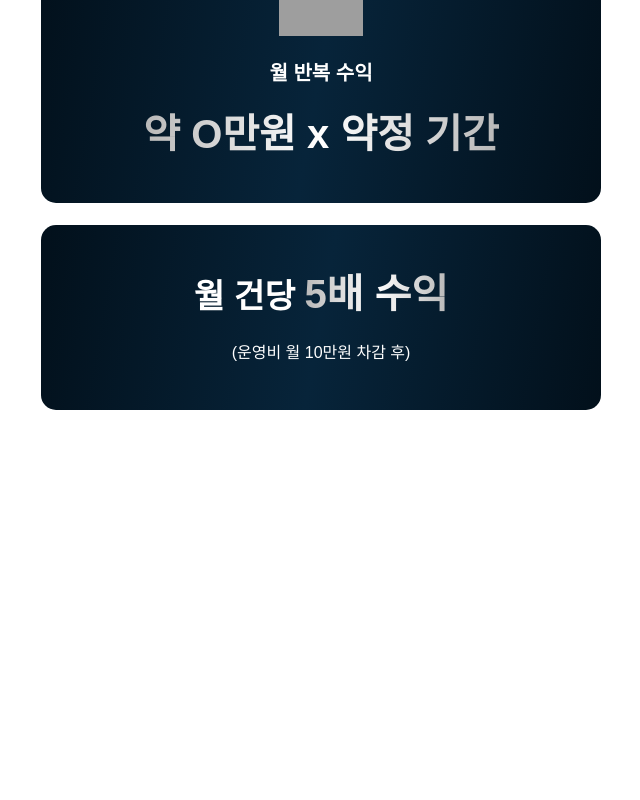
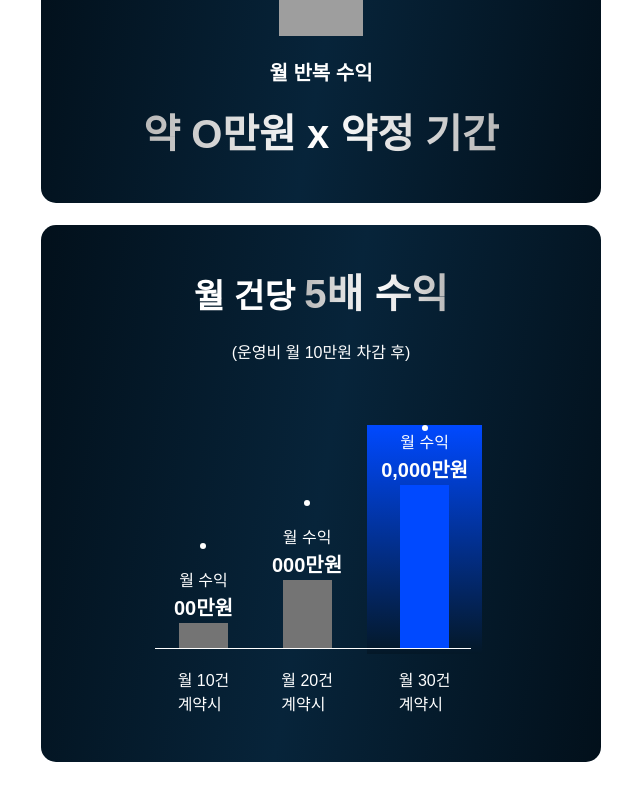
Before and after one commit to soohyun-bae/openx_samsung_rental, a React (Vite) app: page / in a window 1280 px wide. Shown: the part 3655-4455 px from the top of the page, without its empty margins (319-959 px from the left). Before the commit the page ends 4245 px from the top, so only its background shows below. Built offline with nearby package versions, Linux system fonts and the light colour scheme; grey boxes are pictures that could not be loaded.

Commit message:
중간 커밋

```diff
--- /dev/null
+++ b/src/components/RevenueGraph.jsx
@@ -0,0 +1,57 @@
+export const RevenueGraph = () => {
+  return (
+    <div>
+      <div>
+        <div className="relative flex h-[330px] items-end gap-[39px] px-[11px]">
+          <div className="flex flex-col items-center gap-[20px]">
+            <div className="h-[6px] w-[6px] rounded-full bg-white" />
+            <div className="flex flex-col items-center">
+              <p className="text-[16px] font-light text-white">월 수익</p>
+              <p className="text-[20px] font-semibold text-white">00만원</p>
+              <div className="h-[26px] w-[49px] bg-[#747474]" />
+            </div>
+            <p className="text-[16px] font-light text-white">
+              월 10건 <br />
+              계약시
+            </p>
+          </div>
+          <div className="flex flex-col items-center gap-[20px]">
+            <div className="h-[6px] w-[6px] rounded-full bg-white" />
+            <div className="flex flex-col items-center">
+              <p className="text-[16px] font-light text-white">월 수익</p>
+              <p className="text-[20px] font-semibold text-white">000만원</p>
+              <div className="h-[69px] w-[49px] bg-[#747474]" />
+            </div>
+            <p className="text-[16px] font-light text-white">
+              월 20건 <br />
+              계약시
+            </p>
+          </div>
+          <div className="flex flex-col items-center gap-[20px]">
+            <div className="relative flex flex-col items-center">
+              <div
+                className="absolute h-[229px] w-[115px] bg-[linear-gradient(180deg,#0049FF_0%,#041827_100%)]"
+                style={{
+                  clipPath:
+                    "polygon(50% 0%, 100% 18%, 100% 100%, 0% 100%, 0% 18%)",
+                }}
+              />
+              <div className="absolute h-[229px] w-[115px] bg-[linear-gradient(180deg,#0049FF_0%,#041827_100%)]" />
+              <div className="z-1 h-[6px] w-[6px] rounded-full bg-white" />
+              <p className="z-1 text-[16px] font-light text-white">월 수익</p>
+              <p className="z-1 text-[20px] font-semibold text-white">
+                0,000만원
+              </p>
+              <div className="z-1 h-[164px] w-[49px] bg-[#0049FF]" />
+            </div>
+            <p className="text-[16px] font-light text-white">
+              월 30건 <br />
+              계약시
+            </p>
+          </div>
+          <div className="absolute bottom-[68px] left-[-8px] z-1 h-px w-full bg-white" />
+        </div>
+      </div>
+    </div>
+  );
+};
--- a/src/components/RevenueStructureCard.jsx
+++ b/src/components/RevenueStructureCard.jsx
@@ -1,50 +1,96 @@
+import { RevenueGraph } from "./RevenueGraph.jsx";
+
 export const RevenueStructureCard = () => {
   return (
     <div className="flex flex-col gap-5.5">
       {/* 1 */}
-      <div className="relative bg-[linear-gradient(100deg,#02101B_0%,#07243A_50%,#02101B_100%)] rounded-[15px] flex-row-center">
-          <div className="absolute inset-0 overflow-hidden">
-            <img src="https://res.cloudinary.com/dnigvhehc/image/upload/v1776833433/money-1_mx2lwr.png" className="absolute w-[10vw] top-[25%] right-[31%] opacity-80 md:w-[5vw] md:top-[25%] md:right-[15%] lg:w-[4vw]" />
-            <img src="https://res.cloudinary.com/dnigvhehc/image/upload/v1776833434/money-2_lru4ma.png" className="absolute w-[10vw] top-[30%] right-[5%] opacity-80 md:w-[5vw] md:top-[25%] md:right-[3%] lg:w-[4vw]" />
-            <img src="https://res.cloudinary.com/dnigvhehc/image/upload/v1776833434/money-3_dxpopq.png" className="absolute w-[10vw] top-[45%] right-[25%] opacity-80 md:w-[5vw] md:top-[45%] md:right-[10%] md:opacity-100 lg:w-[4vw]" />
-            <img src="https://res.cloudinary.com/dnigvhehc/image/upload/v1776833434/money-4_mmxemn.png" className="absolute w-[10vw] top-[85%] right-[40%] opacity-80 md:w-[5vw] md:top-[65%] md:right-[22%] md:opacity-100 lg:w-[4vw]" />
-            <img src="https://res.cloudinary.com/dnigvhehc/image/upload/v1776833435/money-5_wnres8.png" className="absolute w-[10vw] top-[65%] right-[20%] opacity-60 md:w-[5vw] md:top-[65%] md:right-[10%] md:opacity-100 lg:w-[4vw]" />
-            <img src="https://res.cloudinary.com/dnigvhehc/image/upload/v1776833435/money-6_c7azwp.png" className="absolute w-[9vw] top-[60%] right-[2%] opacity-70 md:w-[5vw] md:top-[60%] md:right-[0%] md:opacity-100 lg:w-[3vw]" />
-            <img src="https://res.cloudinary.com/dnigvhehc/image/upload/v1776836071/money-7_j2uo69.png" className="hidden absolute w-[9vw] md:block md:w-[5vw] md:top-[95%] md:right-[25%] md:opacity-40 lg:w-[4vw]" />
-            <img src="https://res.cloudinary.com/dnigvhehc/image/upload/v1776835401/money-8_cevk58.png" className="absolute w-[9vw] top-[85%] right-[20%] opacity-70 md:w-[5vw] md:top-[93%] md:right-[10%] md:opacity-100 lg:w-[4vw] lg:top-[90%]" />
-            <img src="https://res.cloudinary.com/dnigvhehc/image/upload/v1776833437/money-9_gplpes.png" className="absolute w-[9vw] top-[85%] right-[0%] opacity-70 md:w-[5vw] md:opacity-100 lg:w-[3vw]" />
-          </div>
+      <div className="flex-row-center relative rounded-[15px] bg-[linear-gradient(100deg,#02101B_0%,#07243A_50%,#02101B_100%)]">
+        <div className="absolute inset-0 overflow-hidden">
+          <img
+            src="https://res.cloudinary.com/dnigvhehc/image/upload/v1776833433/money-1_mx2lwr.png"
+            className="absolute top-[25%] right-[31%] w-[10vw] opacity-80 md:top-[25%] md:right-[15%] md:w-[5vw] lg:w-[4vw]"
+          />
+          <img
+            src="https://res.cloudinary.com/dnigvhehc/image/upload/v1776833434/money-2_lru4ma.png"
+            className="absolute top-[30%] right-[5%] w-[10vw] opacity-80 md:top-[25%] md:right-[3%] md:w-[5vw] lg:w-[4vw]"
+          />
+          <img
+            src="https://res.cloudinary.com/dnigvhehc/image/upload/v1776833434/money-3_dxpopq.png"
+            className="absolute top-[45%] right-[25%] w-[10vw] opacity-80 md:top-[45%] md:right-[10%] md:w-[5vw] md:opacity-100 lg:w-[4vw]"
+          />
+          <img
+            src="https://res.cloudinary.com/dnigvhehc/image/upload/v1776833434/money-4_mmxemn.png"
+            className="absolute top-[85%] right-[40%] w-[10vw] opacity-80 md:top-[65%] md:right-[22%] md:w-[5vw] md:opacity-100 lg:w-[4vw]"
+          />
+          <img
+            src="https://res.cloudinary.com/dnigvhehc/image/upload/v1776833435/money-5_wnres8.png"
+            className="absolute top-[65%] right-[20%] w-[10vw] opacity-60 md:top-[65%] md:right-[10%] md:w-[5vw] md:opacity-100 lg:w-[4vw]"
+          />
+          <img
+            src="https://res.cloudinary.com/dnigvhehc/image/upload/v1776833435/money-6_c7azwp.png"
+            className="absolute top-[60%] right-[2%] w-[9vw] opacity-70 md:top-[60%] md:right-[0%] md:w-[5vw] md:opacity-100 lg:w-[3vw]"
+          />
+          <img
+            src="https://res.cloudinary.com/dnigvhehc/image/upload/v1776836071/money-7_j2uo69.png"
+            className="absolute hidden w-[9vw] md:top-[95%] md:right-[25%] md:block md:w-[5vw] md:opacity-40 lg:w-[4vw]"
+          />
+          <img
+            src="https://res.cloudinary.com/dnigvhehc/image/upload/v1776835401/money-8_cevk58.png"
+            className="absolute top-[85%] right-[20%] w-[9vw] opacity-70 md:top-[93%] md:right-[10%] md:w-[5vw] md:opacity-100 lg:top-[90%] lg:w-[4vw]"
+          />
+          <img
+            src="https://res.cloudinary.com/dnigvhehc/image/upload/v1776833437/money-9_gplpes.png"
+            className="absolute top-[85%] right-[0%] w-[9vw] opacity-70 md:w-[5vw] md:opacity-100 lg:w-[3vw]"
+          />
+        </div>
         <div className="flex-col-center gap-5.5 py-11.25">
           <img
             src="https://res.cloudinary.com/dnigvhehc/image/upload/v1776831318/money-icon_i6iwpx.png"
-            className="w-14 h-14"
+            className="h-14 w-14"
           />
           <div className="flex-col-center gap-5.5">
-            <p className="text-white text-lg-to-20 font-semibold">1건당 판매 수수료</p>
-            <p className="text-3xl font-bold bg-[linear-gradient(90deg,#B8B8B8_0%,white_50%,#B8B8B8_100%)] text-transparent bg-clip-text">약 00만원</p>
+            <p className="text-lg-to-20 font-semibold text-white">
+              1건당 판매 수수료
+            </p>
+            <p className="bg-[linear-gradient(90deg,#B8B8B8_0%,white_50%,#B8B8B8_100%)] bg-clip-text text-3xl font-bold text-transparent">
+              약 00만원
+            </p>
           </div>
         </div>
       </div>
       {/* 2 */}
-      <div className="bg-[linear-gradient(100deg,#02101B_0%,#07243A_50%,#02101B_100%)] rounded-[15px] flex-row-center">
+      <div className="flex-row-center rounded-[15px] bg-[linear-gradient(100deg,#02101B_0%,#07243A_50%,#02101B_100%)]">
         <div className="flex-col-center gap-5.5 py-11.25">
           <img
             src="https://res.cloudinary.com/dnigvhehc/image/upload/v1776831351/infinite-icon_f6khd1.png"
             className="w-21"
           />
           <div className="flex-col-center gap-5.5">
-            <p className="text-white text-lg-to-20 font-semibold">월 반복 수익</p>
-            <p className="text-3xl font-bold bg-[linear-gradient(90deg,#B8B8B8_0%,white_50%,#B8B8B8_100%)] text-transparent bg-clip-text">약 O만원 x 약정 기간</p>
+            <p className="text-lg-to-20 font-semibold text-white">
+              월 반복 수익
+            </p>
+            <p className="bg-[linear-gradient(90deg,#B8B8B8_0%,white_50%,#B8B8B8_100%)] bg-clip-text text-3xl font-bold text-transparent">
+              약 O만원 x 약정 기간
+            </p>
           </div>
         </div>
       </div>
       {/* 3 */}
-      <div className="bg-[linear-gradient(100deg,#02101B_0%,#07243A_50%,#02101B_100%)] rounded-[15px] flex-row-center">
+      <div className="flex-row-center rounded-[15px] bg-[linear-gradient(100deg,#02101B_0%,#07243A_50%,#02101B_100%)]">
         <div className="flex-col-center gap-5.5 py-11.25">
-
           <div className="flex-col-center gap-5.5">
-            <p className="text-white text-2xl font-semibold">월 건당 <span className="text-3xl font-bold bg-[linear-gradient(90deg,#B8B8B8_0%,white_50%,#B8B8B8_100%)] text-transparent bg-clip-text">5배 수익</span></p>
-            <p className="text-md font-light text-white">(운영비 월 10만원 차감 후)</p>
+            <p className="text-2xl font-semibold text-white">
+              월 건당{" "}
+              <span className="bg-[linear-gradient(90deg,#B8B8B8_0%,white_50%,#B8B8B8_100%)] bg-clip-text text-3xl font-bold text-transparent">
+                5배 수익
+              </span>
+            </p>
+            <p className="text-md font-light text-white">
+              (운영비 월 10만원 차감 후)
+            </p>
+          </div>
+          <div>
+            <RevenueGraph />
           </div>
         </div>
       </div>
```
